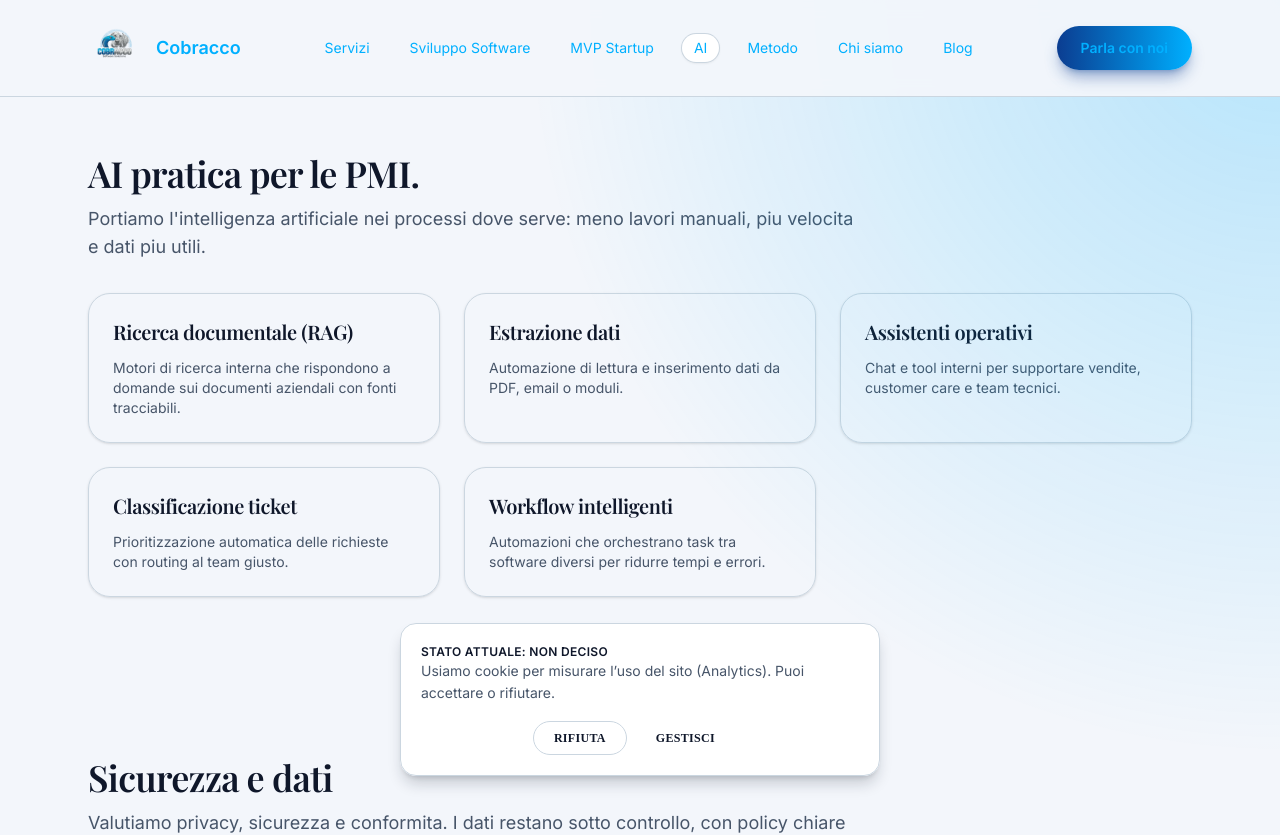
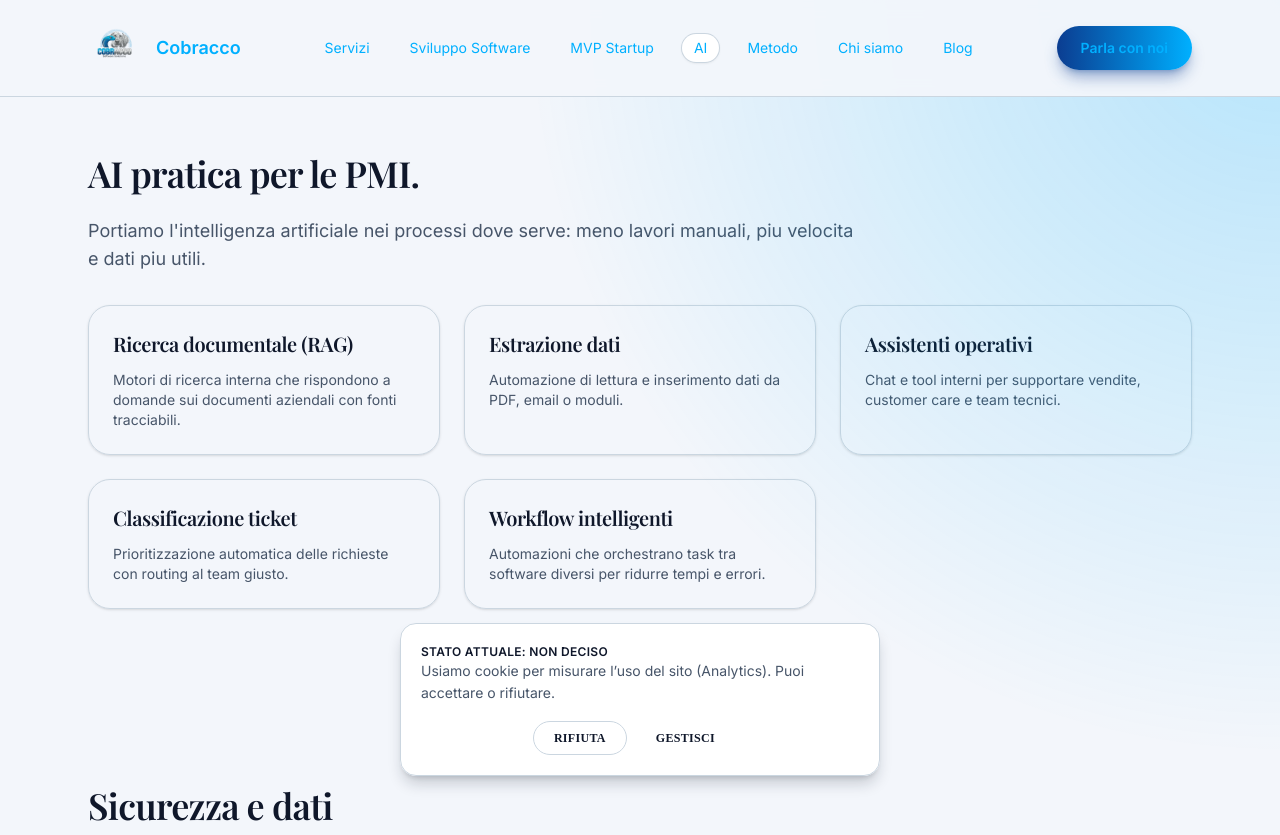
Before and after one commit to Cobracco/cobracco.it, a Next.js app: page /ai in a window 1280 px wide. Shown: the top 835 px of the page. Built offline with nearby package versions, Linux system fonts and the light colour scheme; no server answers; a web font is replaced by a local one.

Commit message:
27012026

```diff
--- a/src/components/Section.tsx
+++ b/src/components/Section.tsx
@@ -15,8 +15,8 @@ export default function Section({
   className,
 }: SectionProps) {
   return (
-    <section className={cn("py-10 sm:py-14 mb-10 sm:mb-12", className)}>
-      <div className="space-y-3">
+    <section className={cn("py-10 sm:py-14 mb-12 sm:mb-16", className)}>
+      <div className="space-y-6">
         {title ? (
           <h2 className="text-3xl font-semibold sm:text-4xl">{title}</h2>
         ) : null}
```
